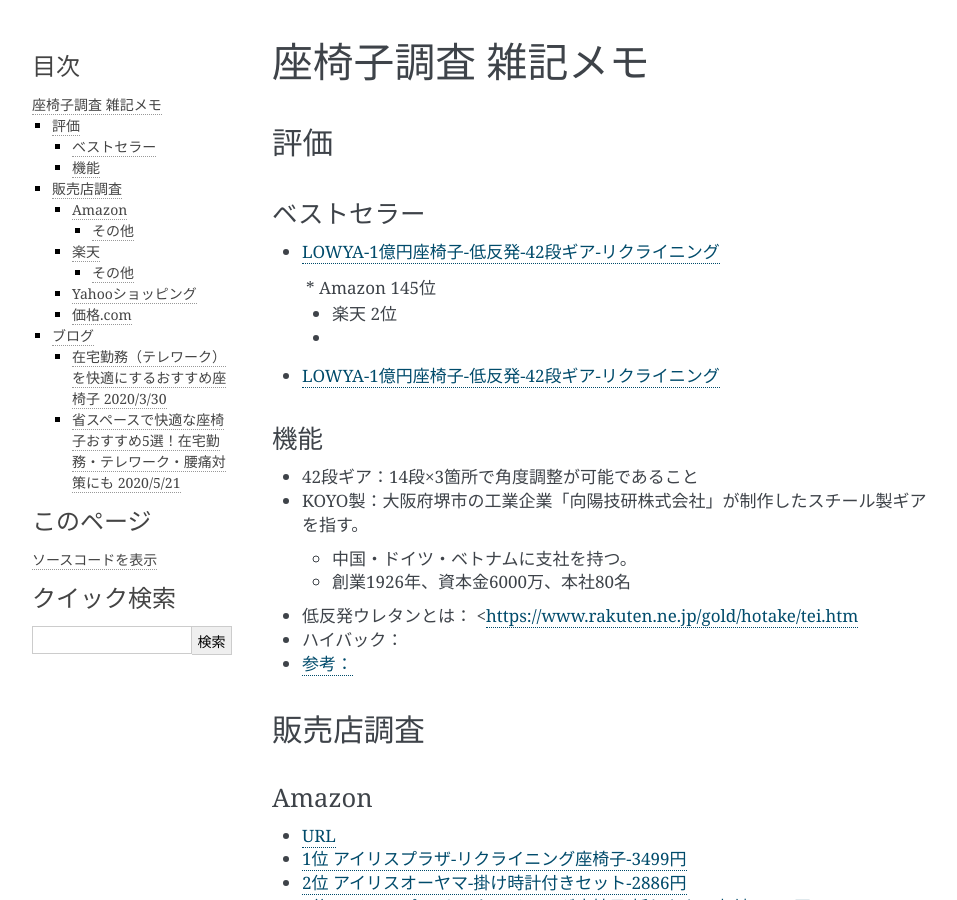
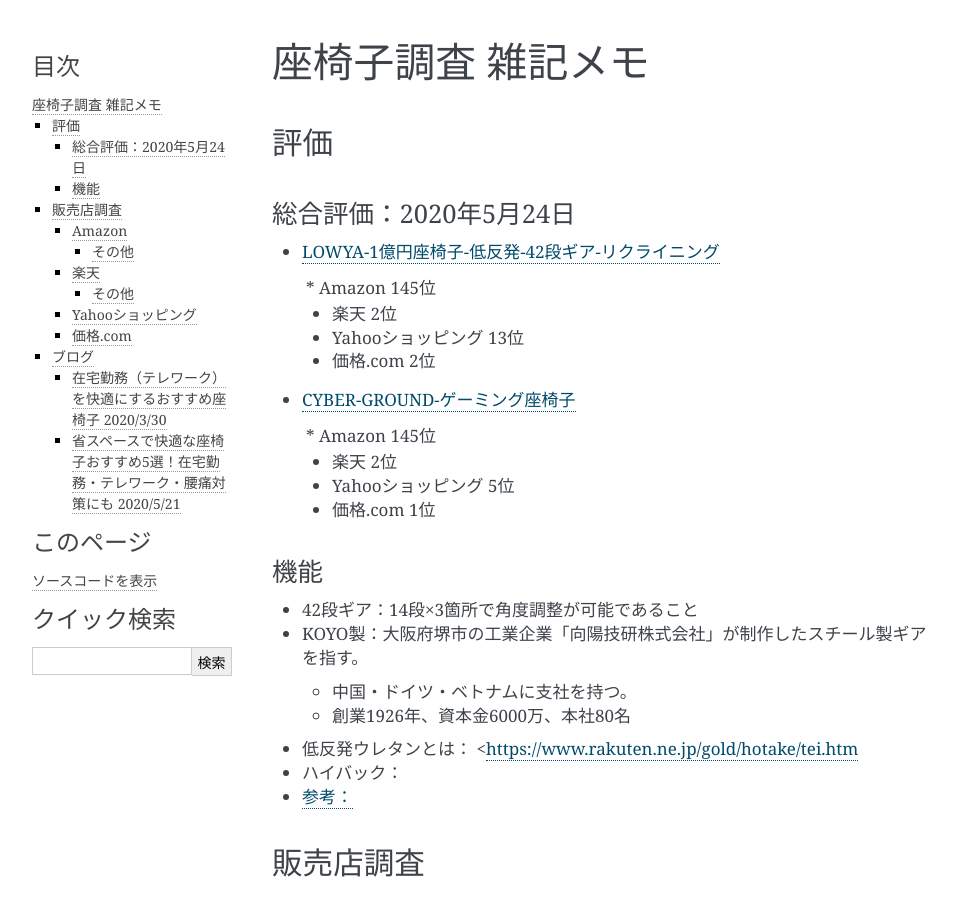
Before and after one commit to yuyuyu0706/sphinx, a Sphinx documentation site: the page built from sphinx/source/work/page03_chare.rst, in a window 1280 px wide and 900 px high. Shown: the whole window, without its empty margins (148-1105 px from the left). Built offline with Sphinx 7.4.7, drawn with Linux system fonts in a browser that asks for light colours; pages that are not in the unit, such as notebooks, are missing from menus.

Commit message:
auto commit

```diff
--- a/sphinx/source/work/page03_chare.rst
+++ b/sphinx/source/work/page03_chare.rst
@@ -5,14 +5,22 @@
 
 評価
 =======================
-ベストセラー
------------------------
+
+総合評価：2020年5月24日
+---------------------------------
 * `LOWYA-1億円座椅子-低反発-42段ギア-リクライニング <https://www.low-ya.com/category/LEGLESS_CHAIR_1P/F101_G1145_003.html>`_
+
 　　* Amazon 145位
   * 楽天 2位
-  *
+  * Yahooショッピング 13位
+  * 価格.com 2位
 
-* `LOWYA-1億円座椅子-低反発-42段ギア-リクライニング <https://www.low-ya.com/category/LEGLESS_CHAIR_1P/F101_G1145_003.html>`_
+* `CYBER-GROUND-ゲーミング座椅子 <https://item.rakuten.co.jp/tansu/15210057/?scid=af_pc_etc&sc2id=af_109_1_10000237>`_
+
+　　* Amazon 145位
+  * 楽天 2位
+  * Yahooショッピング 5位
+  * 価格.com 1位
 
 
 機能
```
Also changed, not shown: other parts of sphinx/source/work/page03_chare.rst (+1 -0 lines).
